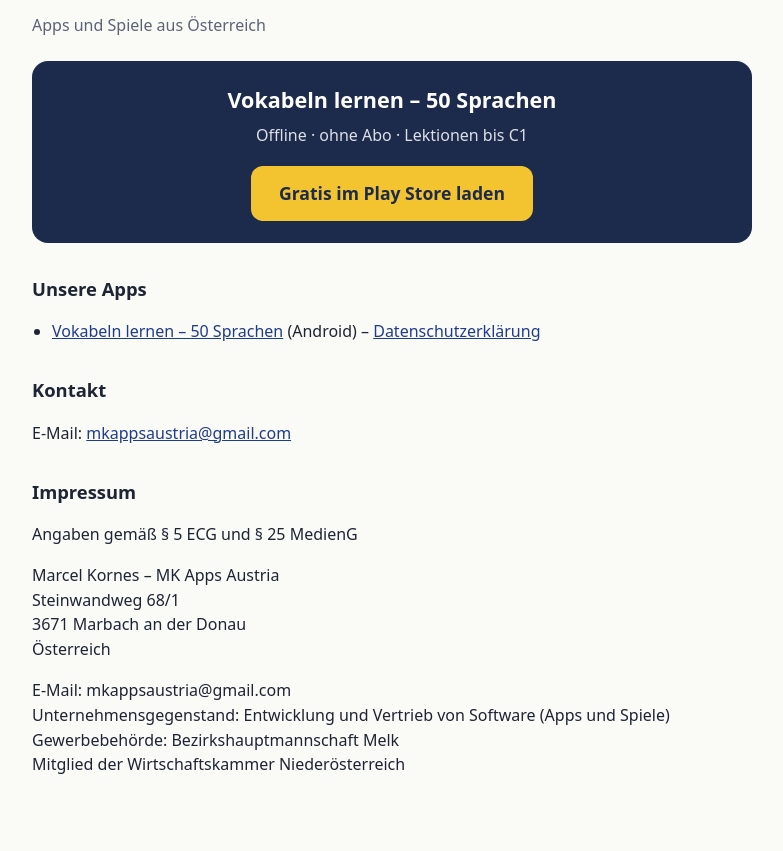
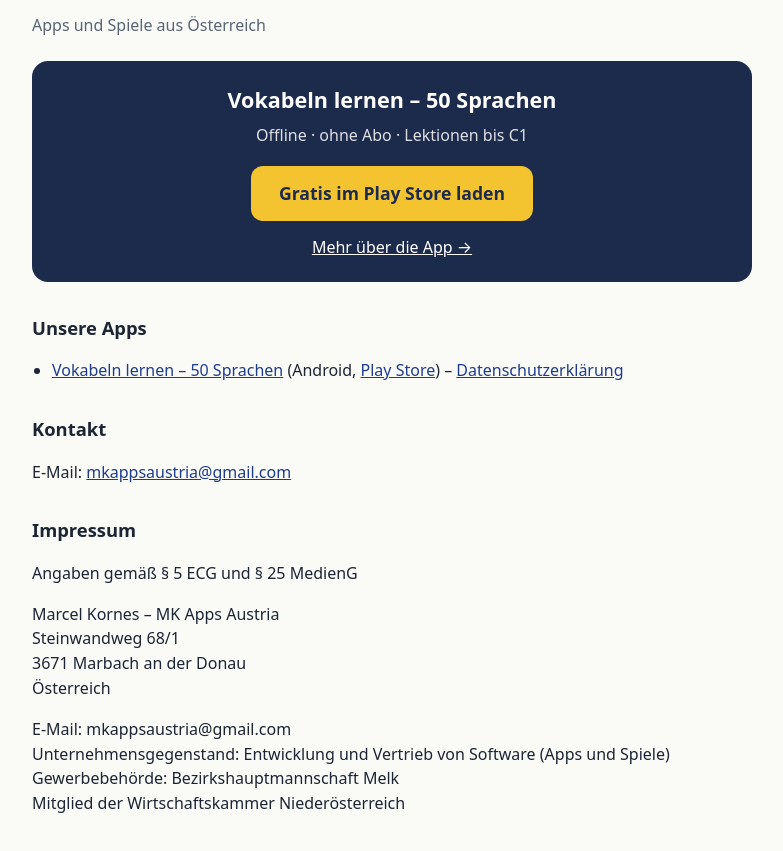
Before and after one commit to mkappsaustria-ops/mkappsaustria-ops.github.io, a plain HTML site: page index.html in a window 1280 px wide. Shown: the part 77-928 px from the top of the page, without its empty margins (248-1031 px from the left). Before the commit the page ends 894 px from the top, so only its background shows below. Drawn offline with Linux system fonts and the light colour scheme.

Commit message:
Update index.html

```diff
--- a/index.html
+++ b/index.html
@@ -14,10 +14,10 @@ ul{padding-left:20px}
 <body>
 <h1>MK Apps Austria</h1>
 <p class="muted">Apps und Spiele aus Österreich</p>
-<div style="margin:24px 0;padding:22px 20px;border-radius:16px;background:#1c2a4c;color:#fff;text-align:center"><div style="font-size:1.35rem;font-weight:700">Vokabeln lernen – 50 Sprachen</div><div style="opacity:.85;margin:6px 0 18px">Offline · ohne Abo · Lektionen bis C1</div><a href="https://play.google.com/store/apps/details?id=at.vokabeln.lernen&amp;referrer=utm_source%3Dwebsite" style="display:inline-block;background:#f4c430;color:#1c2a4c;font-weight:700;text-decoration:none;padding:14px 28px;border-radius:12px;font-size:1.1rem">Gratis im Play Store laden</a></div>
+<div style="margin:24px 0;padding:22px 20px;border-radius:16px;background:#1c2a4c;color:#fff;text-align:center"><div style="font-size:1.35rem;font-weight:700">Vokabeln lernen – 50 Sprachen</div><div style="opacity:.85;margin:6px 0 18px">Offline · ohne Abo · Lektionen bis C1</div><a href="https://play.google.com/store/apps/details?id=at.vokabeln.lernen&amp;referrer=utm_source%3Dwebsite" style="display:inline-block;background:#f4c430;color:#1c2a4c;font-weight:700;text-decoration:none;padding:14px 28px;border-radius:12px;font-size:1.1rem">Gratis im Play Store laden</a><div style="margin-top:14px"><a href="vokabeltrainer.html" style="color:#fff">Mehr über die App →</a></div></div>
 <h2>Unsere Apps</h2>
 <ul>
-<li><a href="https://play.google.com/store/apps/details?id=at.vokabeln.lernen">Vokabeln lernen – 50 Sprachen</a> (Android) – <a href="https://sites.google.com/view/vokabeln-lernen-datenschutz/">Datenschutzerklärung</a></li>
+<li><a href="vokabeltrainer.html">Vokabeln lernen – 50 Sprachen</a> (Android, <a href="https://play.google.com/store/apps/details?id=at.vokabeln.lernen">Play Store</a>) – <a href="https://sites.google.com/view/vokabeln-lernen-datenschutz/">Datenschutzerklärung</a></li>
 </ul>
 
 <h2>Kontakt</h2>
```
